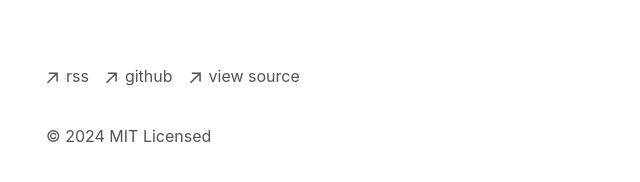
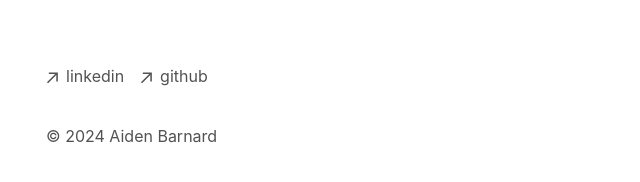
Before and after one commit to TheOfficialBarn/Portfolio, a Next.js app: page / in a window 1280 px wide. Shown: the part 456-638 px from the top of the page, without its empty margins (306-946 px from the left). Built offline with nearby package versions, Linux system fonts and the light colour scheme.

Commit message:
Updated footer to include my github and linkedin

```diff
--- a/app/components/footer.tsx
+++ b/app/components/footer.tsx
@@ -24,10 +24,10 @@
             className="flex items-center transition-all hover:text-neutral-800 dark:hover:text-neutral-100"
             rel="noopener noreferrer"
             target="_blank"
-            href="/rss"
+            href="https://www.linkedin.com/in/aiden-dorantes-barnard/"
           >
             <ArrowIcon />
-            <p className="ml-2 h-7">rss</p>
+            <p className="ml-2 h-7">linkedin</p>
           </a>
         </li>
         <li>
@@ -35,26 +35,15 @@
             className="flex items-center transition-all hover:text-neutral-800 dark:hover:text-neutral-100"
             rel="noopener noreferrer"
             target="_blank"
-            href="https://github.com/vercel/next.js"
+            href="https://github.com/TheOfficialBarn"
           >
             <ArrowIcon />
             <p className="ml-2 h-7">github</p>
           </a>
         </li>
-        <li>
-          <a
-            className="flex items-center transition-all hover:text-neutral-800 dark:hover:text-neutral-100"
-            rel="noopener noreferrer"
-            target="_blank"
-            href="https://vercel.com/templates/next.js/portfolio-starter-kit"
-          >
-            <ArrowIcon />
-            <p className="ml-2 h-7">view source</p>
-          </a>
-        </li>
       </ul>
       <p className="mt-8 text-neutral-600 dark:text-neutral-300">
-        © {new Date().getFullYear()} MIT Licensed
+        © {new Date().getFullYear()} Aiden Barnard
       </p>
     </footer>
   )
```
